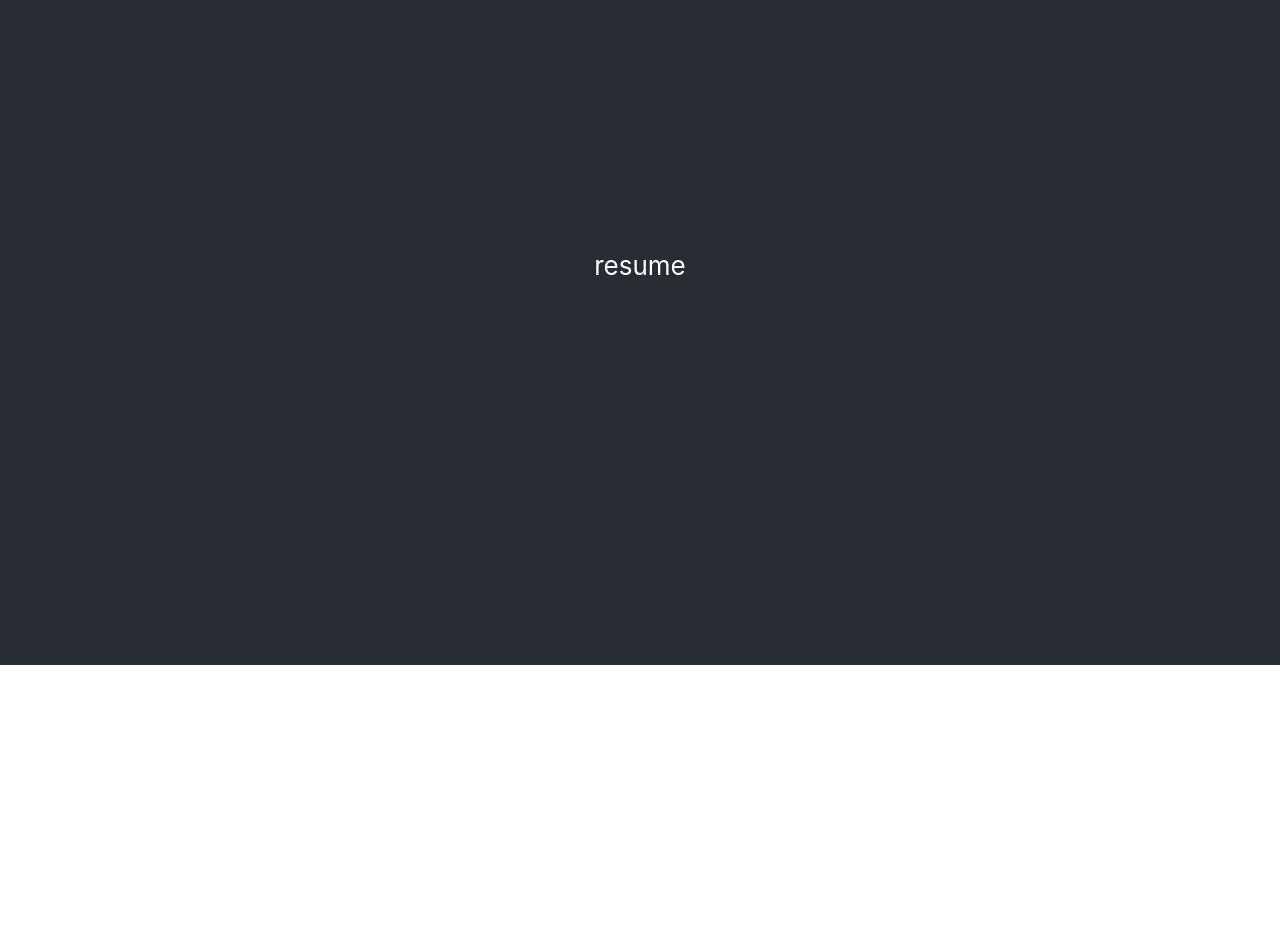
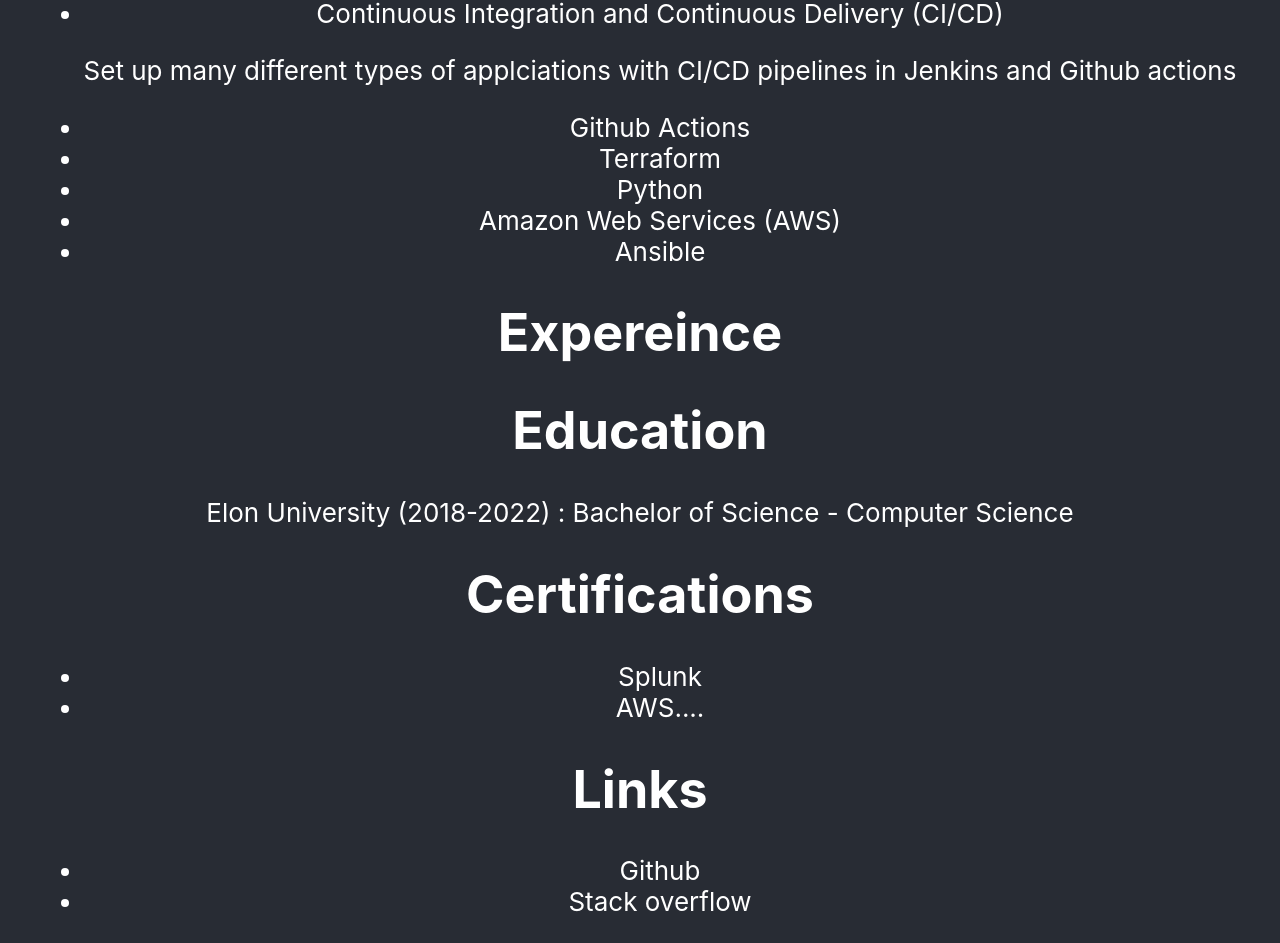
Before and after one commit to ktierney15/devops-portfolio, a React (Create React App) app: page /resume in a window 1280 px wide. Shown: the part 135-1078 px from the top of the page. Before the commit the page ends 800 px from the top, so only its background shows below. Built offline with nearby package versions, Linux system fonts and the light colour scheme.

Commit message:
added some resume sections

```diff
--- a/src/pages/Resume.js
+++ b/src/pages/Resume.js
@@ -3,7 +3,35 @@
 export default function Resume() {
     return (
         <div>
-            <p>resume</p>
+            <h1>Skills</h1>
+            <ul>
+                <li>Continuous Integration and Continuous Delivery (CI/CD)</li>
+                <p>Set up many different types of applciations with CI/CD pipelines in Jenkins and Github actions</p>
+                <li>Github Actions</li>
+                <li>Terraform</li>
+                <li>Python</li>
+                <li>Amazon Web Services (AWS)</li>
+                <li>Ansible</li>
+            </ul>
+
+            <h1>Expereince</h1>
+
+            <h1>Education</h1>
+            <p>Elon University (2018-2022) : Bachelor of Science - Computer Science </p>
+
+            <h1>Certifications</h1>
+            <ul>
+                <li>Splunk</li>
+                <li>AWS....</li>
+            </ul>
+
+            <h1>Links</h1>
+            <ul>
+                <li>Github</li>
+                <li>Stack overflow</li>
+            </ul>
+
+            <p></p>
         </div>
     )
 }
```
Also changed, not shown: 1 other file (tests, documents, lock files or other folders).
